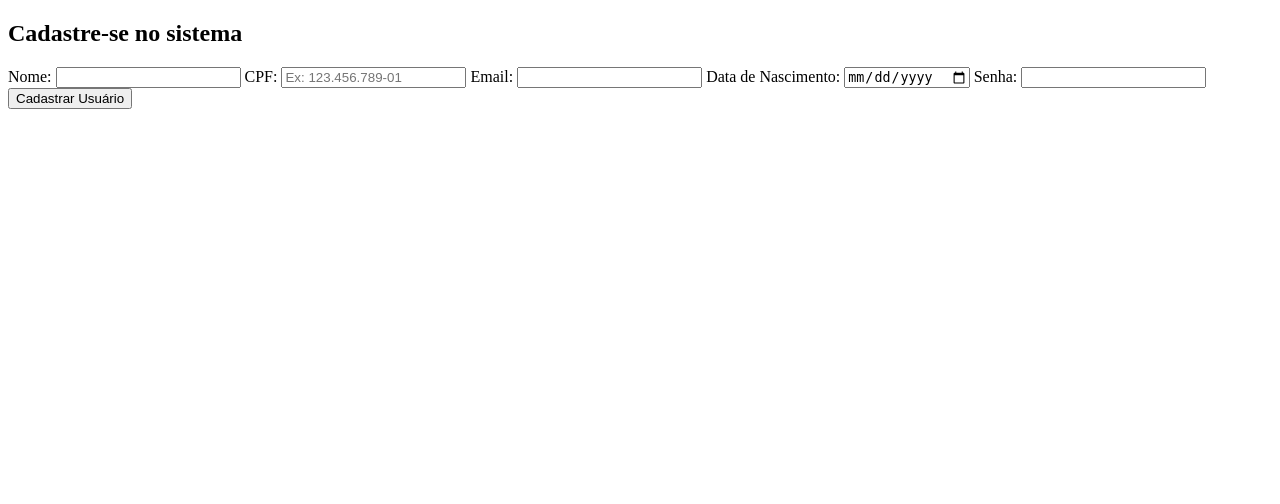
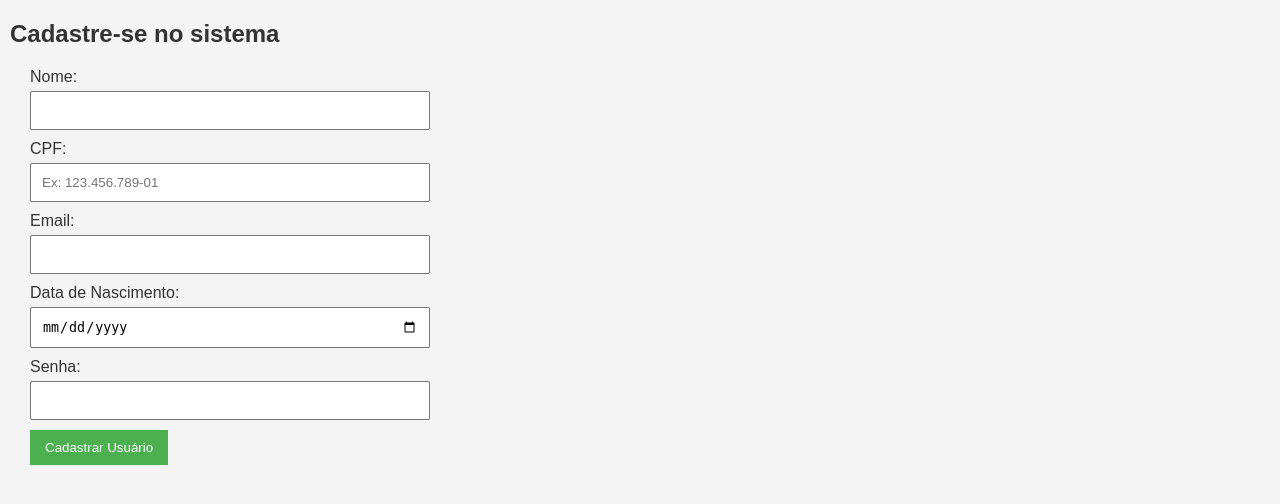
Before and after one commit to AugustoOliveira099/gerenciador_matriculas_esporte, a Django app: page /cadastro/ in a window 1280 px wide. Shown: the top 504 px of the page. Run offline with Django 5.2, Linux system fonts and the light colour scheme.

Commit message:
add estilo

```diff
--- a/my_app/templates/cadastro_user.html
+++ b/my_app/templates/cadastro_user.html
@@ -4,6 +4,56 @@
     <meta charset="UTF-8">
     <meta name="viewport" content="width=device-width, initial-scale=1.0">
     <title>Cadastre-se</title>
+
+    <style>
+        body {
+            font-family: 'Arial', sans-serif;
+            background-color: #f4f4f4;
+            margin: 10px;
+            padding: 0;
+        }
+
+        h2 {
+            color: #333;
+            margin-bottom: 20px;
+        }
+
+        form {
+            margin-top: 20px;
+            padding-left: 20px;
+            max-width: 400px;
+        }
+
+        label {
+            display: block;
+            margin-bottom: 5px;
+            color: #333;
+        }
+
+        input {
+            padding: 10px;
+            margin-bottom: 10px;
+            width: 100%;
+            box-sizing: border-box;
+        }
+
+        button {
+            background-color: #4CAF50;
+            color: white;
+            padding: 10px 15px;
+            border: none;
+            cursor: pointer;
+        }
+
+        button:hover {
+            background-color: #45a049;
+        }
+
+        .error-message {
+            color: #ff0000;
+            margin-top: 10px;
+        }
+    </style>
 </head>
 <body>
     <h2>Cadastre-se no sistema</h2>
@@ -28,7 +78,7 @@
     </form>
 
     <script>
-            function cadastrarUsuario() {
+        function cadastrarUsuario() {
             console.log('Cadastrando usuário...');
 
             const formulario = document.getElementById('formulario-usuario');
@@ -61,12 +111,16 @@
             .then(data => {
                 console.log('Resposta:', data);
                 alert('Cadastro realizado com sucesso!');
+                window.location.href = "/aluno/"; // Redireciona para a página do aluno
             })
             .catch(error => {
                 console.error('Erro:', error.message);
+                const errorMessageElement = document.createElement('div');
+                errorMessageElement.className = 'error-message';
+                errorMessageElement.textContent = 'Erro ao cadastrar usuário. Verifique os dados e tente novamente.';
+                formulario.appendChild(errorMessageElement);
             });
         }
     </script>
-
 </body>
 </html>
```
Also changed, not shown: my_app/templates/admin.html (+61 -3 lines), my_app/templates/aluno.html (+36 -4 lines).
